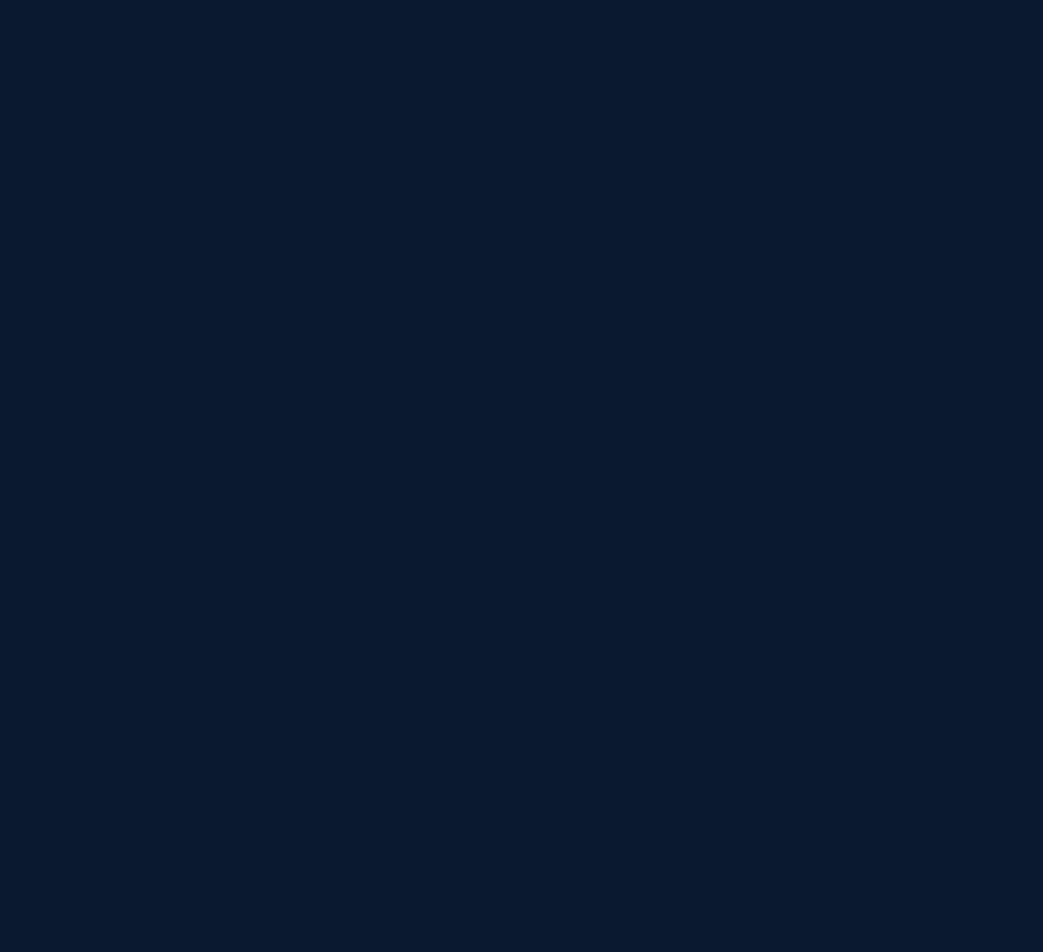
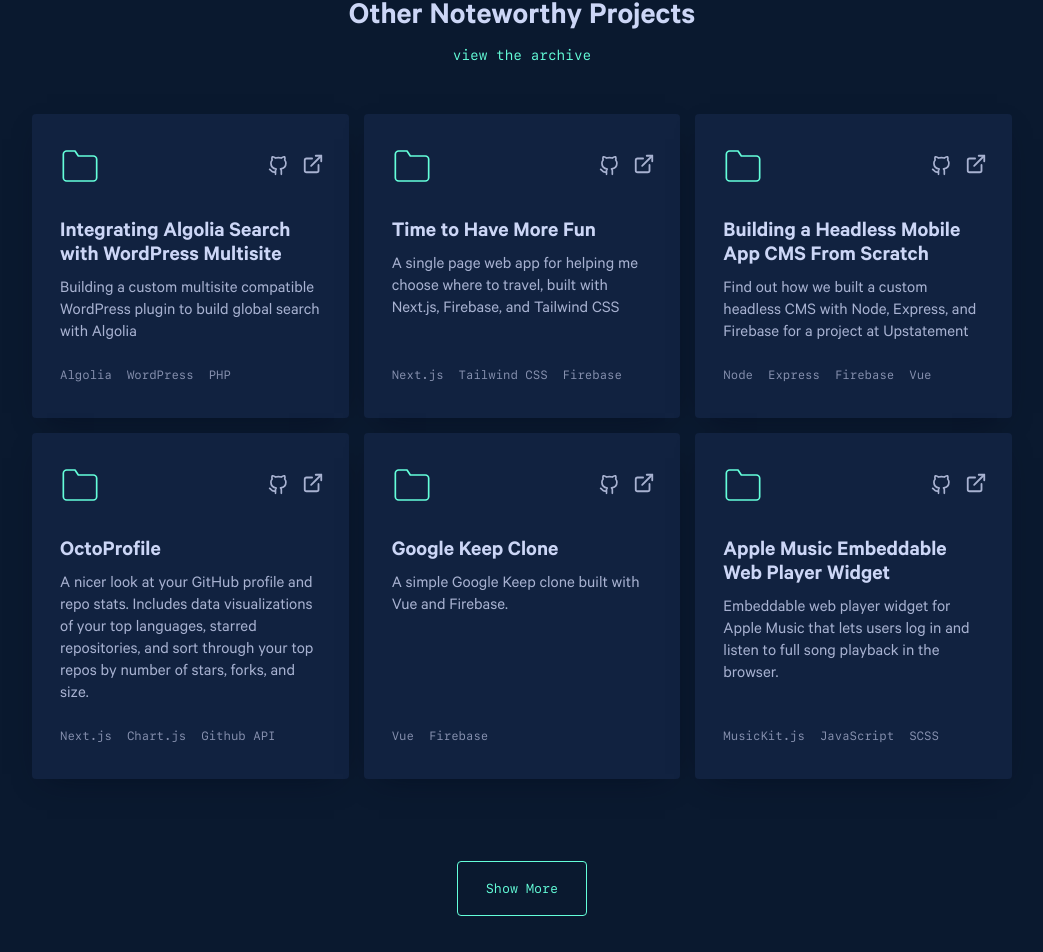
Before and after one commit to prime0x2/Portfolio-Clone, a React (Vite) app: page / in a window 1280 px wide. Shown: the part 2367-3319 px from the top of the page, without its empty margins (118-1161 px from the left). Before the commit the page ends 2271 px from the top, so only its background shows below. Built offline with nearby package versions, Linux system fonts and the light colour scheme.

Commit message:
projects section and loading added

```diff
--- a/src/App.jsx
+++ b/src/App.jsx
@@ -3,10 +3,18 @@ import About from './components/About/About';
 import Contact from './components/Contact/Contact';
 import Header from './components/Header/Header';
 import Navbar from './components/Navbar/Navbar';
+import Projects from './components/Projects/Projects';
+import Loading from './components/Shared/Loading';
 import LeftSide from './components/SideElement/LeftSide';
 import RightSide from './components/SideElement/RightSide';
 
 const App = () => {
+	const [isLoading, setIsLoading] = React.useState(true);
+
+	if (isLoading) {
+		return <Loading loading={setIsLoading} />;
+	}
+
 	return (
 		<>
 			<Navbar />
@@ -16,6 +24,7 @@ const App = () => {
 				<Header />
 				<About />
 				<Contact />
+				<Projects />
 			</main>
 		</>
 	);
--- /dev/null
+++ b/src/components/Projects/Projects.jsx
@@ -0,0 +1,29 @@
+import React from 'react';
+import { projects } from '../../data';
+import ProjectCard from '../Shared/ProjectCard';
+import './Projects.scss';
+
+const Projects = () => {
+	return (
+		<section className='projects'>
+			<div className='container'>
+				<h2>Other Noteworthy Projects</h2>
+				<a href='' target='_blank'>
+					view the archive
+				</a>
+
+				<ul className='projects_grid'>
+					{projects.map((project, index) => (
+						<ProjectCard key={index} project={project} />
+					))}
+				</ul>
+
+				<div className='more_button'>
+					<button className='more_button'>Show More</button>
+				</div>
+			</div>
+		</section>
+	);
+};
+
+export default Projects;
--- /dev/null
+++ b/src/components/Projects/Projects.scss
@@ -0,0 +1,151 @@
+@import '/src/styles/config.scss';
+
+@tailwind components;
+@tailwind utilities;
+
+@layer components {
+	.projects {
+		@apply min-h-screen max-w-[1000px] mx-auto py-[100px] flex flex-col items-center justify-center;
+
+		.container {
+			@apply w-full;
+
+			h2 {
+				@apply text-[32px] leading-[35px] font-semibold text-center mb-[10px] tablet-lg:text-[24px];
+
+				color: $light-slate2;
+			}
+
+			a {
+				position: relative;
+				z-index: 1;
+			}
+
+			& > a {
+				@apply text-[14px] leading-[18px] block text-center;
+
+				color: $green;
+				font-family: 'SFMono';
+			}
+
+			.projects_grid {
+				@apply my-[50px] grid gap-[15px] relative;
+
+				grid-template-columns: repeat(auto-fill, minmax(300px, 1fr));
+
+				@media screen and (max-width: 1080px) {
+					grid-template-columns: repeat(
+						auto-fill,
+						minmax(250px, 1fr)
+					);
+				}
+
+				.project_inner {
+					@apply flex flex-col justify-between items-start relative h-full py-8 px-7 rounded overflow-auto;
+
+					box-shadow: 0 10px 30px -15px rgba(2, 12, 27, 0.7);
+					background: $light-navy1;
+					transition: $delay;
+
+					.project_top {
+						@apply flex justify-between items-center mb-[35px];
+
+						.folder {
+							color: $green;
+
+							svg {
+								@apply w-10 h-10;
+							}
+						}
+
+						.project_links {
+							@apply flex items-center -mr-[10px];
+
+							color: $light-slate1;
+
+							a {
+								@apply flex justify-center items-center py-[5px] px-[7px];
+
+								svg {
+									@apply w-[20px] h-[20px];
+
+									&:hover {
+										color: $green;
+									}
+								}
+
+								&:last-of-type {
+									svg {
+										@apply w-[22px] h-[22px] -mt-1;
+									}
+								}
+							}
+						}
+					}
+
+					.project_title {
+						@apply mb-[10px] font-semibold;
+
+						color: $light-slate2;
+
+						a {
+							@apply static text-[22px] leading-[24px];
+
+							&::before {
+								@apply content-[""] block absolute z-0 w-full h-full top-0 left-0;
+							}
+						}
+					}
+
+					.project_desc {
+						@apply text-[17px] leading-[22px];
+
+						color: $light-slate1;
+					}
+
+					.project_tech {
+						@apply flex items-end flex-grow flex-wrap mt-5;
+
+						li {
+							@apply text-[12px] leading-[21px];
+
+							font-family: 'SFMono';
+
+							&:not(:last-of-type) {
+								@apply mr-[15px];
+							}
+						}
+					}
+				}
+
+				li {
+					@media (prefers-reduced-motion: no-preference) {
+						&:hover,
+						&:focus-within {
+							.project_inner {
+								transform: translateY(-7px);
+							}
+						}
+					}
+				}
+			}
+
+			.more_button {
+				@apply mt-8 text-center;
+
+				button {
+					@apply cursor-pointer py-5 px-7 border text-[13px] leading-[13px] rounded;
+
+					font-family: 'SFMono';
+					color: $green;
+					border-color: $green;
+					transition: $delay;
+
+					&:hover {
+						background: rgba($green, 0.1);
+					}
+				}
+			}
+		}
+	}
+}
--- /dev/null
+++ b/src/components/Shared/Loading.jsx
@@ -0,0 +1,82 @@
+import React from 'react';
+import anime from 'animejs';
+
+const Loading = ({ loading }) => {
+	const animate = () => {
+		const loader = anime.timeline({
+			complete: () => loading(false),
+		});
+
+		loader
+			.add({
+				targets: '#logo path',
+				delay: 300,
+				duration: 1500,
+				easing: 'easeInOutQuart',
+				strokeDashoffset: [anime.setDashoffset, 0],
+			})
+			.add({
+				targets: '#logo #B',
+				duration: 700,
+				easing: 'easeInOutQuart',
+				opacity: 1,
+			})
+			.add({
+				targets: '#logo',
+				delay: 500,
+				duration: 300,
+				easing: 'easeInOutQuart',
+				opacity: 0,
+				scale: 0.1,
+			})
+			.add({
+				targets: '.loader',
+				duration: 200,
+				easing: 'easeInOutQuart',
+				opacity: 0,
+				zIndex: -1,
+			});
+	};
+
+	React.useEffect(() => {
+		const timeout = setTimeout(() => {
+			//
+		}, 10);
+		animate();
+		return () => clearTimeout(timeout);
+	}, []);
+
+	return (
+		<div className='loading-container'>
+			<svg
+				id='logo'
+				xmlns='http://www.w3.org/2000/svg'
+				viewBox='0 0 100 100'
+			>
+				<g>
+					<g id='B' transform='translate(11.000000, 5.000000)'>
+						<path
+							d='M45.691667,45.15 C48.591667,46.1 50.691667,48.95 50.691667,52.2 C50.691667,57.95 46.691667,61 40.291667,61 L28.541667,61 L28.541667,30.3 L39.291667,30.3 C45.691667,30.3 49.691667,33.15 49.691667,38.65 C49.691667,41.95 47.941667,44.35 45.691667,45.15 Z M33.591667,43.2 L39.241667,43.2 C42.791667,43.2 44.691667,41.85 44.691667,38.95 C44.691667,36.05 42.791667,34.8 39.241667,34.8 L33.591667,34.8 L33.591667,43.2 Z M33.591667,47.5 L33.591667,56.5 L40.191667,56.5 C43.691667,56.5 45.591667,54.75 45.591667,52 C45.591667,49.2 43.691667,47.5 40.191667,47.5 L33.591667,47.5 Z'
+							fill='#64ffda'
+						/>
+					</g>
+					<path
+						fill='transparent'
+						stroke='#64ffda'
+						strokeWidth='5'
+						strokeLinecap='round'
+						strokeLinejoin='round'
+						d='M 50, 5
+                  L 11, 27
+                  L 11, 72
+                  L 50, 95
+                  L 89, 73
+                  L 89, 28 z'
+					/>
+				</g>
+			</svg>
+		</div>
+	);
+};
+
+export default Loading;
--- /dev/null
+++ b/src/components/Shared/ProjectCard.jsx
@@ -0,0 +1,105 @@
+import React from 'react';
+
+const ProjectCard = ({ project }) => {
+	return (
+		<li>
+			<div className='project_inner'>
+				<header>
+					<div className='project_top'>
+						<div className='folder'>
+							<FolderIcon />
+						</div>
+
+						<div className='project_links'>
+							<a href='' target='_blank'>
+								<GithubIcon />
+							</a>
+							<a href='' target='_blank'>
+								<ExternalIcon />
+							</a>
+						</div>
+					</div>
+
+					<h3 className='project_title'>
+						<a href='' target='_blank'>
+							{project.title}
+						</a>
+					</h3>
+
+					<div className='project_desc'>
+						<p>{project.description}</p>
+					</div>
+				</header>
+
+				<footer>
+					<ul className='project_tech'>
+						{project.tech.map((tech, index) => (
+							<li key={index}>{tech}</li>
+						))}
+					</ul>
+				</footer>
+			</div>
+		</li>
+	);
+};
+
+export default ProjectCard;
+
+const FolderIcon = () => {
+	return (
+		<svg
+			xmlns='http://www.w3.org/2000/svg'
+			role='img'
+			viewBox='0 0 24 24'
+			fill='none'
+			stroke='currentColor'
+			strokeWidth='1'
+			strokeLinecap='round'
+			strokeLinejoin='round'
+			className='feather feather-folder'
+		>
+			<title>Folder</title>
+			<path d='M22 19a2 2 0 0 1-2 2H4a2 2 0 0 1-2-2V5a2 2 0 0 1 2-2h5l2 3h9a2 2 0 0 1 2 2z'></path>
+		</svg>
+	);
+};
+
+const GithubIcon = () => {
+	return (
+		<svg
+			xmlns='http://www.w3.org/2000/svg'
+			role='img'
+			viewBox='0 0 24 24'
+			fill='none'
+			stroke='currentColor'
+			strokeWidth='2'
+			strokeLinecap='round'
+			strokeLinejoin='round'
+			className='feather feather-github'
+		>
+			<title>GitHub</title>
+			<path d='M9 19c-5 1.5-5-2.5-7-3m14 6v-3.87a3.37 3.37 0 0 0-.94-2.61c3.14-.35 6.44-1.54 6.44-7A5.44 5.44 0 0 0 20 4.77 5.07 5.07 0 0 0 19.91 1S18.73.65 16 2.48a13.38 13.38 0 0 0-7 0C6.27.65 5.09 1 5.09 1A5.07 5.07 0 0 0 5 4.77a5.44 5.44 0 0 0-1.5 3.78c0 5.42 3.3 6.61 6.44 7A3.37 3.37 0 0 0 9 18.13V22'></path>
+		</svg>
+	);
+};
+
+const ExternalIcon = () => {
+	return (
+		<svg
+			xmlns='http://www.w3.org/2000/svg'
+			role='img'
+			viewBox='0 0 24 24'
+			fill='none'
+			stroke='currentColor'
+			strokeWidth='2'
+			strokeLinecap='round'
+			strokeLinejoin='round'
+			className='feather feather-external-link'
+		>
+			<title>External Link</title>
+			<path d='M18 13v6a2 2 0 0 1-2 2H5a2 2 0 0 1-2-2V8a2 2 0 0 1 2-2h6'></path>
+			<polyline points='15 3 21 3 21 9'></polyline>
+			<line x1='10' y1='14' x2='21' y2='3'></line>
+		</svg>
+	);
+};
```
